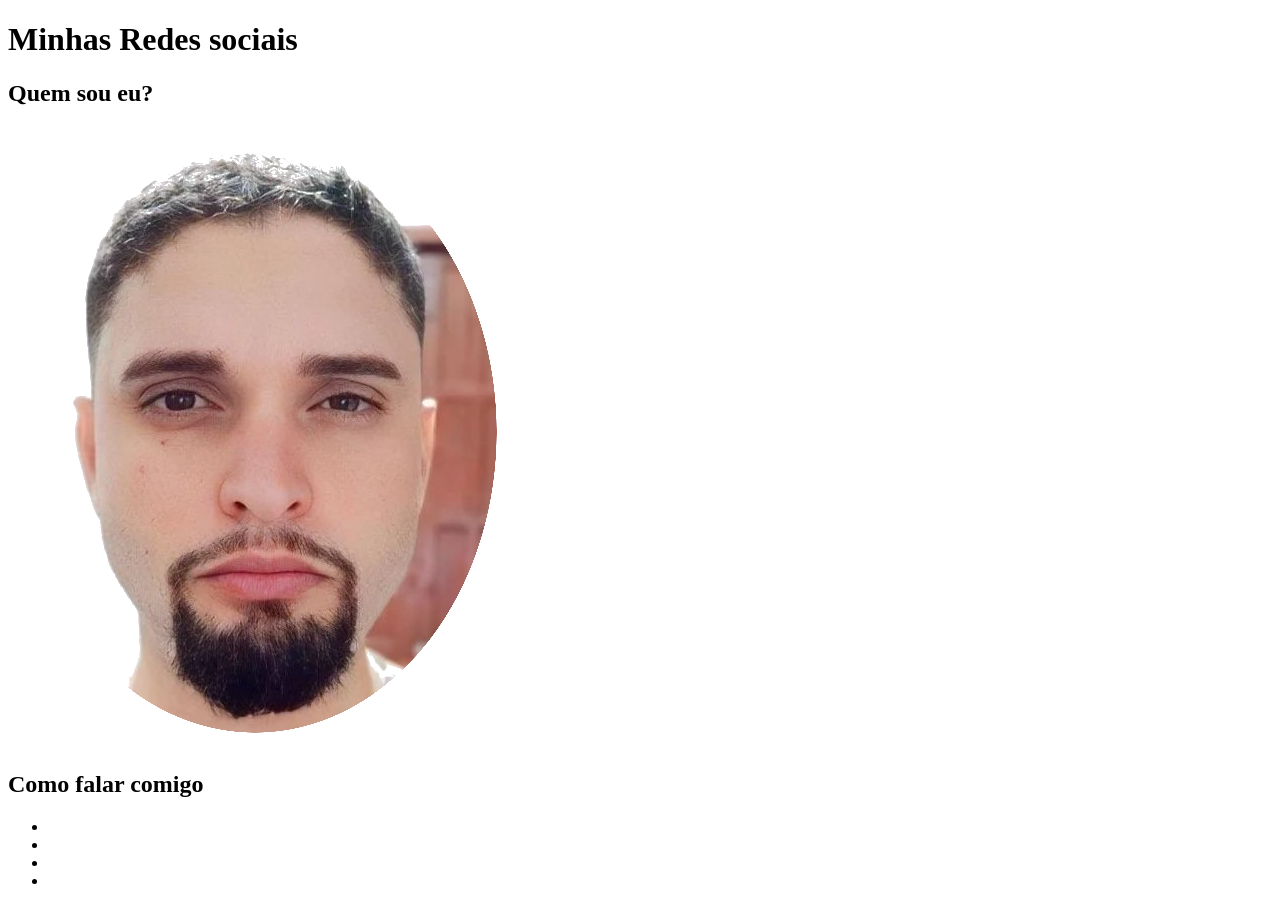
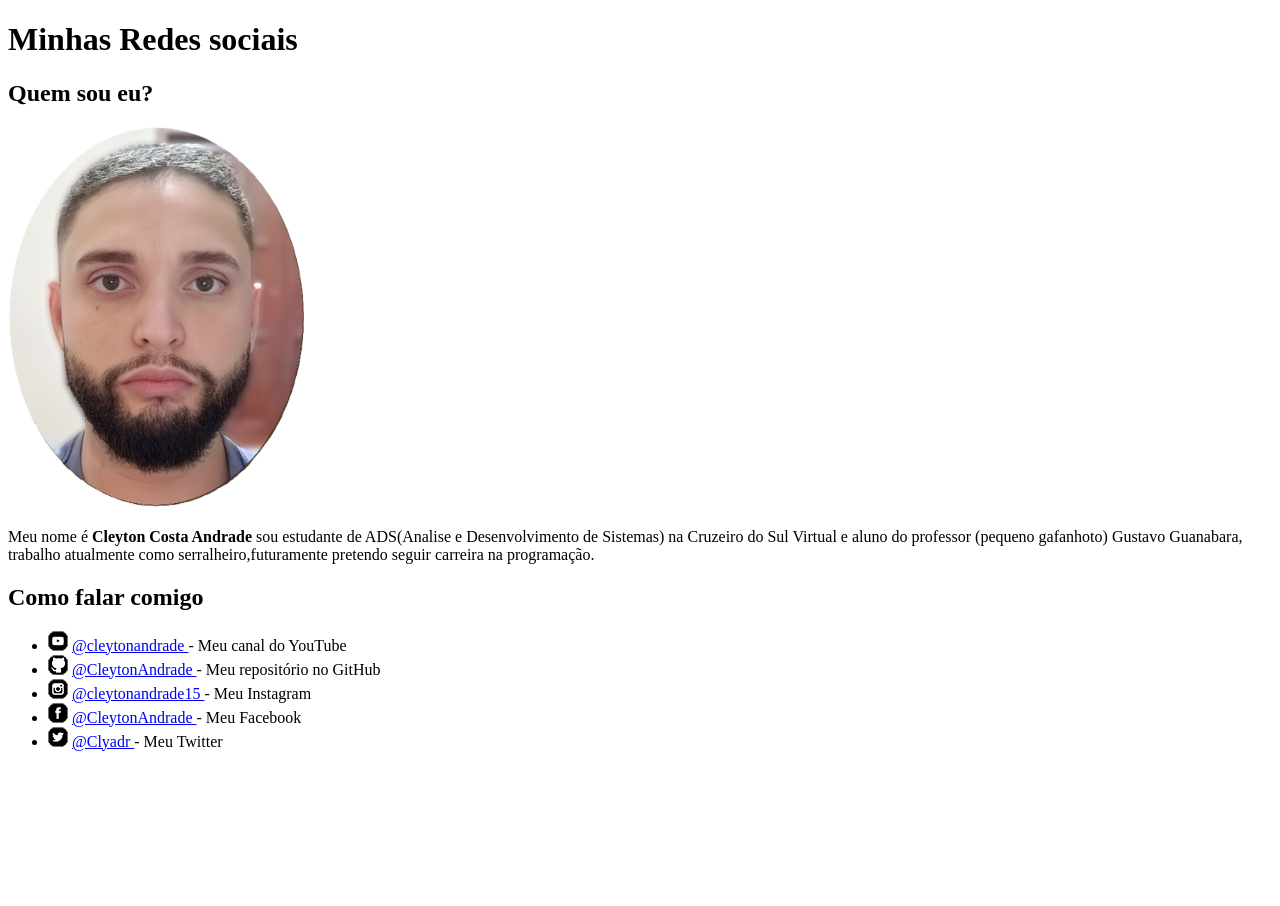
Before and after one commit to CleytonAndrade/Desafios, a plain HTML site: page desafio-05/index.html in a window 1280 px wide. After the commit the page ends 800 px from the top, so only its background shows below. Drawn offline with Linux system fonts and the light colour scheme.

Commit message:
desafio5-01

```diff
--- a/desafio-05/index.html
+++ b/desafio-05/index.html
@@ -3,20 +3,42 @@
     <head>
         <meta charset="UTF-8" />
         <meta name="viewport" content="width=device-width, initial-scale=1.0" />
-        <title>Document</title>
+        <title>Redes Sociais</title>
         <link rel="shortcut icon" href="favicon.ico" type="image/x-icon" />
     </head>
     <body>
         <h1>Minhas Redes sociais</h1>
         <h2>Quem sou eu?</h2>
-        <img src="images/455138694_459752476893739_6274478922646407008_n.png" alt="">
-        <p></p>
+        <img src="images/foto.png" alt="foto.png">
+        <p>Meu nome é <strong>Cleyton Costa Andrade</strong>
+        sou estudante de ADS(Analise e Desenvolvimento de Sistemas) na Cruzeiro do Sul Virtual e aluno do professor (pequeno gafanhoto) Gustavo Guanabara, trabalho atualmente
+        como serralheiro,futuramente pretendo seguir carreira na programação. </p>
         <h2>Como falar comigo</h2>
         <ul>
-            <li></li>
-            <li></li>
-            <li></li>
-            <li></li>
+            <li>
+                <img src="images/icone-youtube.png" alt="youtube.png">
+                <a href="https://www.youtube.com/@cleytonandrade8952" target="_blank" rel="external">@cleytonandrade
+                </a> - Meu canal do YouTube
+            </li>
+            <li>
+                <img src="images/icone-github.png" alt="github.png">
+                <a href="https://github.com/CleytonAndrade" target="_blank" rel="external">@CleytonAndrade
+                </a> - Meu repositório no GitHub
+            </li>
+            <li>
+                <img src="images/icone-instagram.png" alt="instagram.png">
+                <a href="https://www.instagram.com/cleytonandrade15/" target="_blank" rel="external">@cleytonandrade15
+                </a> - Meu Instagram
+            </li>
+            <li>
+                <img src="images/icone-facebook.png" alt="facebook.png">
+                <a href="https://www.facebook.com/profile.php?id=100092160485866" target="_blank" rel="external">@CleytonAndrade
+                </a> - Meu Facebook
+            </li>
+            <li><img src="images/icone-twitter.png" alt="twitter.png">
+                <a href="https://x.com/Clyadr" target="_blank" rel="external">@Clyadr
+                </a> - Meu Twitter
+            </li>
         </ul>
     </body>
 </html>
```
Also changed, not shown: desafio-05/images/455138694_459752476893739_6274478922646407008_n.png (deleted), desafio-05/images/foto.png (added), desafio-05/images/icone-facebook.png (added), desafio-05/images/icone-github.png (added), desafio-05/images/icone-instagram.png (added), desafio-05/images/icone-linkedin.png (added), desafio-05/images/icone-twitter.png (added), desafio-05/images/icone-youtube.png (added).
